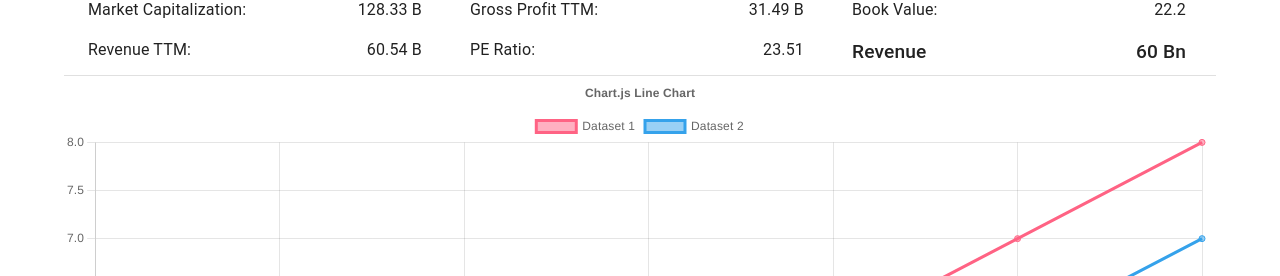
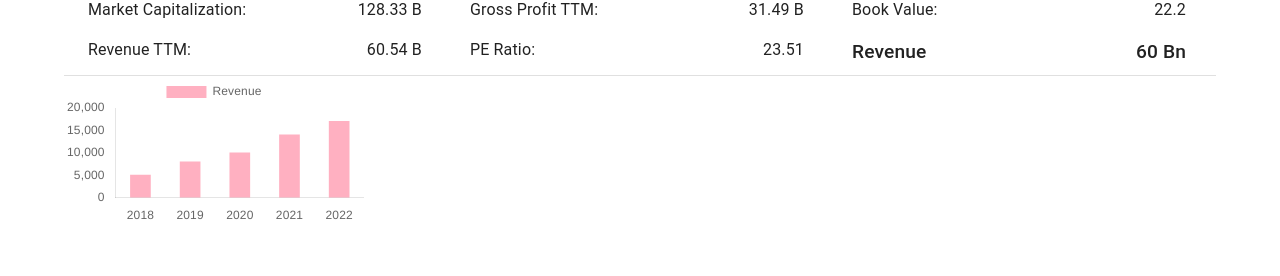
Before and after one commit to kaiwalyag/screener, a React (Create React App) app: page / in a window 1280 px wide. Shown: the part 518-794 px from the top of the page. Built offline with nearby package versions, Linux system fonts and the light colour scheme.

Commit message:
Removed line chart

```diff
--- a/src/components/SalesChart.js
+++ b/src/components/SalesChart.js
@@ -1,105 +1,73 @@
 import * as React from "react";
+import Box from "@mui/material/Box";
+
 import {
   Chart as ChartJS,
   CategoryScale,
   LinearScale,
   PointElement,
   LineElement,
+  BarElement,
   Title,
   Tooltip,
   Legend,
-  } from 'chart.js';
-import { Line } from "react-chartjs-2";
+} from "chart.js";
+import { Bar } from "react-chartjs-2";
 
 ChartJS.register(
   CategoryScale,
   LinearScale,
   PointElement,
   LineElement,
+  BarElement,
   Title,
   Tooltip,
   Legend
 );
 
-export const options2 = {
-    responsive: true,
-    plugins: {
-      title: {
-        display: true,
-        text: 'Chart.js Line Chart',
-      },
-    },
-  };
 
-const labels = ['January', 'February', 'March', 'April', 'May', 'June', 'July'];
+const options = {
+  type: "line",
+  showScale: false,
+  data: {
+    labels: ["2018", "2019", "2020", "2021", "2022"],
 
-export const data = {
-    labels,
     datasets: [
       {
-        label: 'Dataset 1',
-        data: [4,5,5,6,6,7,8],
-        borderColor: 'rgb(255, 99, 132)',
-        backgroundColor: 'rgba(255, 99, 132, 0.5)',
-      },
-      {
-        label: 'Dataset 2',
-        data: [3,4,4,5,5,6,7],
-        borderColor: 'rgb(53, 162, 235)',
-        backgroundColor: 'rgba(53, 162, 235, 0.5)',
-      },
-    ],
-  };
-
-//Chart.defaults.scale.gridLines.drawOnChartArea = false;
-
-const options = {
-      type: 'line',
-      showScale: false,
-      data: {
-        labels: ['2018', '2019', '2020', '2021', '2022'],
-
-        datasets: [{
-          label: 'Revenue',
+        label: "Revenue",
         showScale: false,
         fill: false,
         data: ["5000", "8000", "10000", "14000", "17000"],
-          borderColor: 'rgb(75, 192, 192)',
-          tension: 0.1
+        borderColor: "rgb(75, 192, 192)",
+        tension: 0.1,
+        backgroundColor: 'rgba(255, 99, 132, 0.5)',
+        stack: 'Stack 0',
+        barThickness:20
+      }
+    ]
   },
-        {
-          label:'Profit',
-          showScale: false,
-          fill: false,
-          showScale: false,
-          data: ["1000", "2000", "3000", "4000", "5000"]
-        }]
+    scales: {
+        x: {
+          grid: {
+            display: false
+          }
         },
-    }
-
-
-export default function SalesChart() {
-
-          // You can render any custom fallback UI
-          return (
-            <div>
-                <Line options={options2} data={data} />
-                <Line
-                    data={options.data}
-                    options={{
-                    plugins: {
-                        title: {
-                        display: true,
-                        text: "Users Gained between 2016-2020"
-                        },
-                        legend: {
+        y: {
+          grid: {
             display: false
           }
         }
+      }
+};
+
+export default function SalesChart() {
+  return (
+    <Box
+      sx={{
+        width: 300,
       }}
-                />
-            </div>
+    >
+        <Bar options={options} data={options.data} />
+   </Box>
   );
-
-
 }
```
Lines whose indentation alone changed are shown as unchanged.
